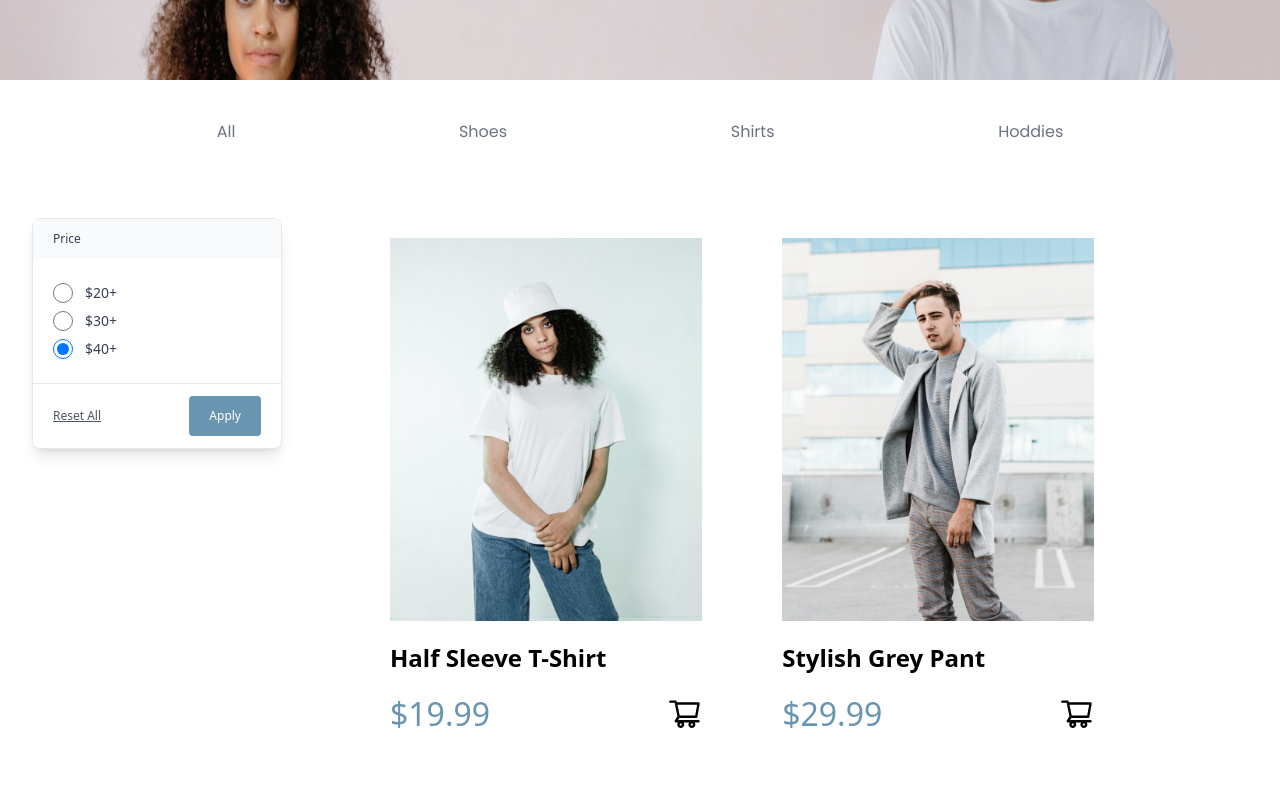
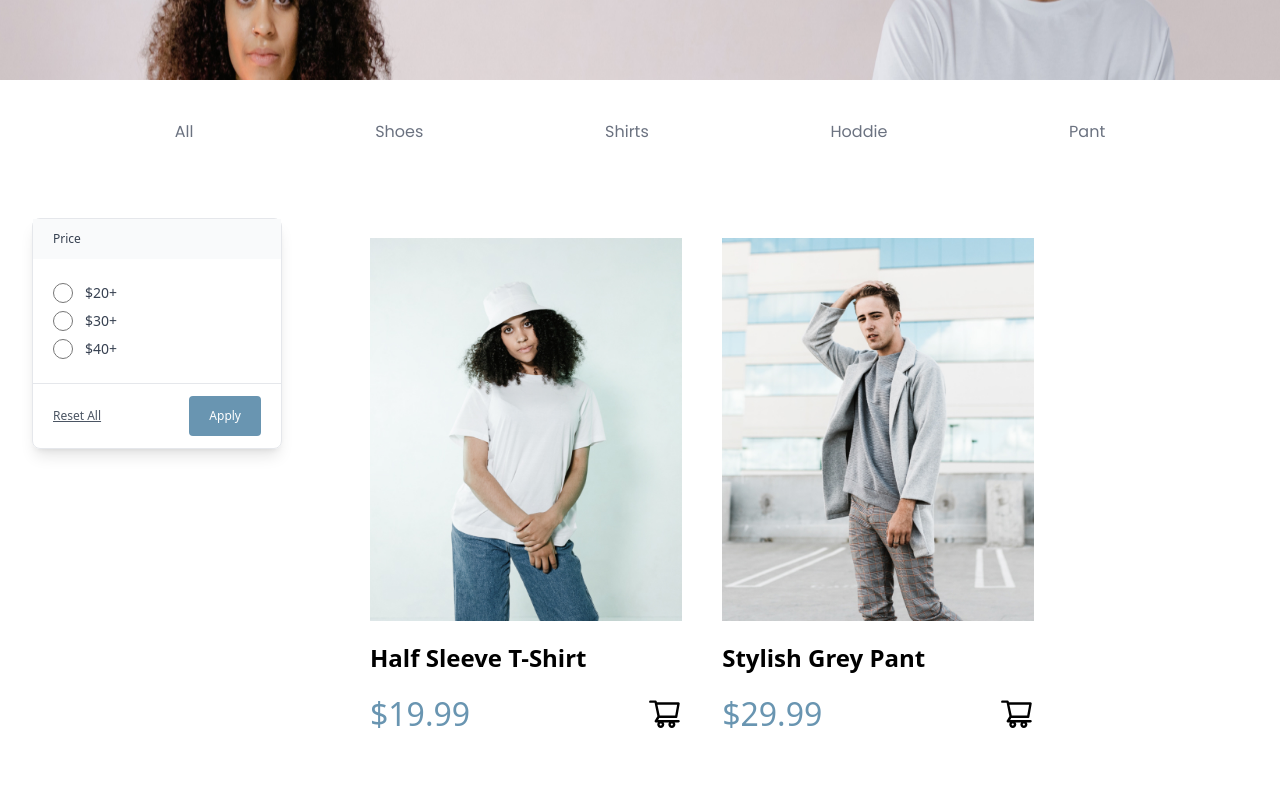
Before and after one commit to Samaresh-Das/E-commerce_cloth_store, a React (Vite) app: page / in a window 1280 px wide. Shown: the part 420-1220 px from the top of the page. Built offline with nearby package versions, Linux system fonts and the light colour scheme.

Commit message:
completed the UI

```diff
--- a/src/Components/Filter.tsx
+++ b/src/Components/Filter.tsx
@@ -1,6 +1,12 @@
-import React from "react";
+interface filterParams {
+  getPriceFilterData: (price: number) => void;
+}
 
-const Filter = () => {
+const Filter = ({ getPriceFilterData }: filterParams) => {
+  const changeHandler = (price: number) => {
+    getPriceFilterData(price);
+  };
+
   return (
     <details
       open
@@ -25,23 +31,24 @@ const Filter = () => {
         </svg>
       </summary>
 
-      <form action="" className="flex border-t border-gray-200 lg:border-t-0">
-        <fieldset className="w-full">
-          <legend className="block w-full bg-gray-50 px-5 py-3 text-xs font-medium">
+      <div className="flex border-t border-gray-200 lg:border-t-0">
+        <div className="w-full">
+          <h1 className="block w-full bg-gray-50 px-5 py-3 text-xs font-medium">
             Price
-          </legend>
+          </h1>
 
           <div className="space-y-2 px-5 py-6">
             <div className="flex items-center">
               <input
-                id="300+"
+                id="20+"
                 type="radio"
                 name="Price"
-                value="300+"
+                value="20+"
                 className="h-5 w-5 rounded border-gray-300"
+                onChange={() => changeHandler(20)}
               />
 
-              <label htmlFor="300+" className="ml-3 text-sm font-medium">
+              <label htmlFor="20+" className="ml-3 text-sm font-medium">
                 {" "}
                 $20+{" "}
               </label>
@@ -49,14 +56,15 @@ const Filter = () => {
 
             <div className="flex items-center">
               <input
-                id="600+"
+                id="30+"
                 type="radio"
                 name="Price"
-                value="600+"
+                value="30+"
                 className="h-5 w-5 rounded border-gray-300"
+                onChange={() => changeHandler(30)}
               />
 
-              <label htmlFor="600+" className="ml-3 text-sm font-medium">
+              <label htmlFor="30+" className="ml-3 text-sm font-medium">
                 {" "}
                 $30+{" "}
               </label>
@@ -64,28 +72,29 @@ const Filter = () => {
 
             <div className="flex items-center">
               <input
-                id="1500+"
+                id="40+"
                 type="radio"
                 name="Price"
-                value="1500+"
+                value="40+"
                 className="h-5 w-5 rounded border-gray-300"
-                checked
+                onChange={() => changeHandler(40)}
               />
 
-              <label htmlFor="1500+" className="ml-3 text-sm font-medium">
+              <label htmlFor="40+" className="ml-3 text-sm font-medium">
                 {" "}
                 $40+{" "}
               </label>
             </div>
           </div>
-        </fieldset>
-      </form>
+        </div>
+      </div>
       <div className="">
         <div className="flex justify-between border-t border-gray-200 px-5 py-3">
           <button
             name="reset"
             type="button"
             className="rounded text-xs font-medium text-gray-600 underline"
+            onClick={() => changeHandler(0)}
           >
             Reset All
           </button>
--- a/src/Components/Home.tsx
+++ b/src/Components/Home.tsx
@@ -3,14 +3,17 @@ import Journal from "./Journal";
 import { journalData } from "../data/journal";
 import Products from "./Products";
 import { Parallax } from "react-parallax";
+import { useState } from "react";
 
 const Home = () => {
+  const [hoverEffect, setHoverEffect] = useState<string | null>(null);
+  const [selectedCategory, setSelectedCategory] = useState<string>("All");
   return (
     <>
       <div className="flex flex-row justify-between my-[20px] mx-[20px]">
         <h1 className="product_header font-medium text-[25px]  ">Products</h1>
 
-        <GiHamburgerMenu className="text-[30px]" />
+        <GiHamburgerMenu className="text-[30px] md:hidden" />
       </div>
 
       {/* Desktop modern parallax scrolling */}
@@ -35,28 +38,60 @@ const Home = () => {
         </h1>
       </div>
 
+      {/* filter the product list  */}
       <div className="w-full  mt-[40px] mx-auto">
         <ul className="flex flex-row overflow-x-auto justify-evenly space-x-8 h-[50px] category text-gray-500 mx-[25px]">
-          <li>All</li>
-          <li>Shoes</li>
-          <li>Shirts</li>
-          <li>Hoddies</li>
+          <li
+            className="cursor-pointer"
+            onClick={() => setSelectedCategory("All")}
+          >
+            All
+          </li>
+          <li
+            className="cursor-pointer"
+            onClick={() => setSelectedCategory("Shoes")}
+          >
+            Shoes
+          </li>
+          <li
+            className="cursor-pointer"
+            onClick={() => setSelectedCategory("Shirt")}
+          >
+            Shirts
+          </li>
+          <li
+            className="cursor-pointer"
+            onClick={() => setSelectedCategory("Hoodie")}
+          >
+            Hoddie
+          </li>
+          <li
+            className="cursor-pointer"
+            onClick={() => setSelectedCategory("Pant")}
+          >
+            Pant
+          </li>
         </ul>
       </div>
-      <Products />
+      <Products selectedCategory={selectedCategory} />
 
-      <div className="container md:w-full">
+      <div className="container md:w-full md:mx-auto">
         <h1 className="inter font-extrabold text-[35px] text-center mb-[20px] px-4">
           Our Journal
         </h1>
 
         <div className="flex flex-col md:flex-row md:space-x-4 md:space-y-0 space-y-4 md:justify-evenly px-5 md:w-full">
           {journalData.map((jData) => (
-            <div key={jData.id}>
+            <div
+              key={jData.id}
+              onMouseEnter={() => setHoverEffect(jData.title)}
+            >
               <Journal
+                hoverProps={hoverEffect === jData.title}
                 title={jData.title}
                 category={jData.category}
                 imageUrl={jData.imageUrl}
+                onMouseEnter={() => setHoverEffect(jData.title)}
               />
             </div>
           ))}
--- a/src/Components/Journal.tsx
+++ b/src/Components/Journal.tsx
@@ -4,13 +4,30 @@ interface journalParams {
   title: string;
   category: string;
   imageUrl: string;
+  hoverProps: boolean;
+  onMouseEnter: () => void;
 }
 
-const Journal = ({ title, category, imageUrl }: journalParams) => {
+const Journal = ({
+  title,
+  category,
+  imageUrl,
+  hoverProps,
+  onMouseEnter,
+}: journalParams) => {
   return (
     <div className="max-w-sm  rounded-lg mx-auto">
       <a href="#">
-        <img className="rounded-t-lg" src={imageUrl} alt="" />
+        <img
+          className={`${
+            hoverProps
+              ? "transform transition-transform hover:scale-110 bg-black bg-opacity-75 hover:bg-opacity-100"
+              : ""
+          }  rounded-t-lg`}
+          src={imageUrl}
+          alt=""
+          onMouseEnter={onMouseEnter}
+        />
       </a>
       <div className="p-5">
         <a href="#">
--- a/src/Components/Navbar.tsx
+++ b/src/Components/Navbar.tsx
@@ -4,7 +4,7 @@ const Navbar = () => {
   return (
     <div className="relative">
       <h1 className="title text-center font-bold text-[34px]">UrbanAura</h1>
-      <div className="absolute right-3 top-2 text-[30px]">
+      <div className="absolute right-3 top-2 text-[30px] md:text-[40px]">
         <RiAccountCircleLine />
       </div>
     </div>
--- a/src/Components/Products.tsx
+++ b/src/Components/Products.tsx
@@ -1,19 +1,37 @@
-import React from "react";
+import { useState } from "react";
 import { productData } from "../data/product";
 import Card from "./Card";
 import Filter from "./Filter";
 
-const Products = () => {
+interface ProductsProps {
+  selectedCategory: string;
+}
+
+const Products = ({ selectedCategory }: ProductsProps) => {
+  const [selectedPrice, setSelectedPrice] = useState<number>(0);
+
+  const getPriceFilterData = (price: number) => {
+    setSelectedPrice(price);
+  };
+
+  // Filter the products based on the selected category and price
+  const filteredProducts = productData.filter((product) => {
+    const isCategoryMatch =
+      selectedCategory === "All" || product.category === selectedCategory;
+    const isPriceMatch = selectedPrice === 0 || product.price <= selectedPrice;
+
+    return isCategoryMatch && isPriceMatch;
+  });
   return (
     <div className="block lg:grid lg:grid-cols-4">
       <div>
-        <Filter />
+        <Filter getPriceFilterData={getPriceFilterData} />
       </div>
       <div className="lg:col-span-3">
         <div className="mt-[20px] mx-[30px] md:flex md:flex-row md:flex-wrap">
-          {productData.map((pData) => (
+          {filteredProducts.map((pData) => (
             <section key={pData.id}>
-              <div className="mx-auto w-full md:w-auto md:px-10 py-4 md:py-12 lg:py-12">
+              <div className="mx-auto w-full md:w-auto md:px-5 py-4 md:py-12 lg:py-12">
                 <div className="flex flex-col md:flex-row items-center w-full md:w-auto">
                   <Card
                     title={pData.title}
```
